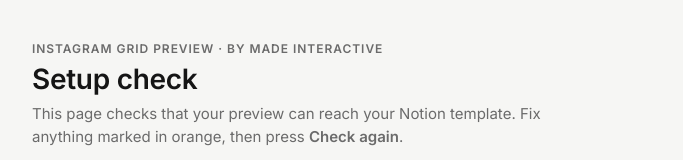
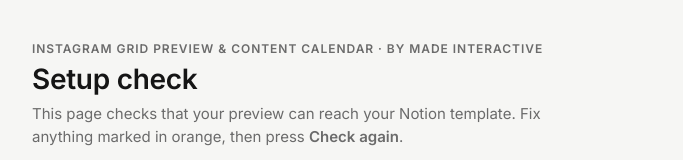
Before and after one commit to madeinteractive/grid-preview-for-notion, a plain HTML site: page public/setup.html in a window 1280 px wide. Shown: the top 160 px of the page, without its empty margins (298-981 px from the left). Drawn offline with Linux system fonts and the light colour scheme; no server answers.

Commit message:
Add files via upload

```diff
--- a/public/setup.html
+++ b/public/setup.html
@@ -50,7 +50,7 @@ footer{font-size:13px;color:var(--muted)}
 <body>
 <main>
   <header>
-    <div class="brand">Instagram Grid Preview · by Made Interactive</div>
+    <div class="brand">Instagram Grid Preview &amp; Content Calendar · by Made Interactive</div>
     <h1>Setup check</h1>
     <p class="lede">This page checks that your preview can reach your Notion template. Fix anything marked in orange, then press <b>Check again</b>.</p>
   </header>
```
Also changed, not shown: 2 other files.
